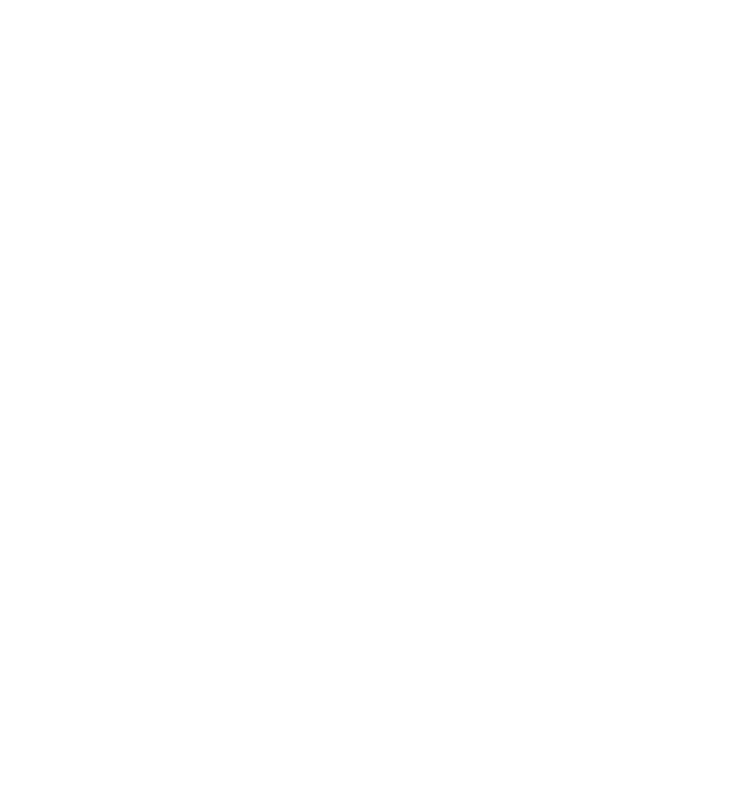
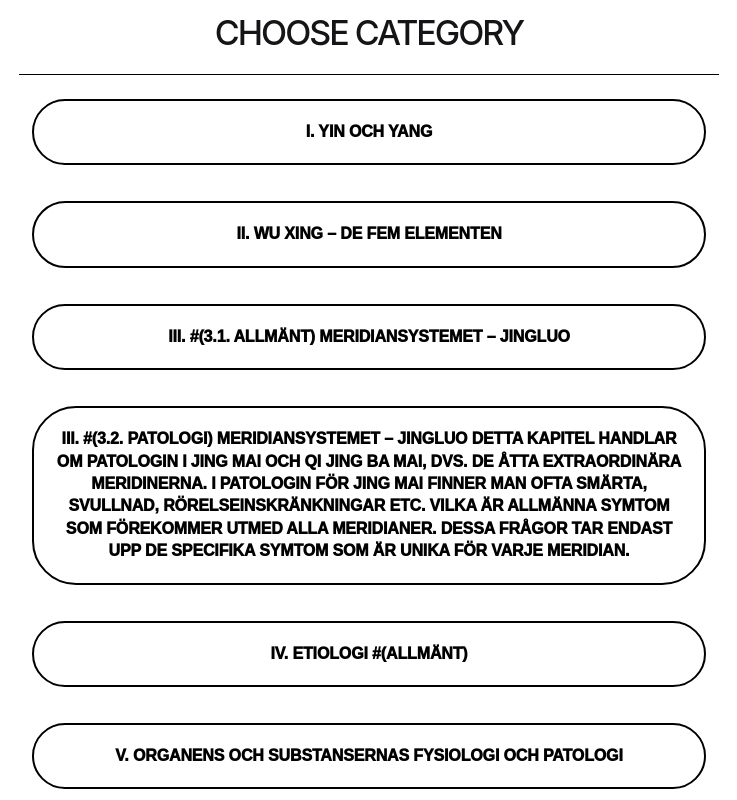
Before and after one commit to fazlizekiqi/quiz-acupuncture, an Angular app: page /categories in a window 1280 px wide. Before the commit this address led to /. Shown: the top 800 px of the page, without its empty margins (271-1008 px from the left). Built offline with nearby package versions, Linux system fonts and the light colour scheme.

Commit message:
Added categories page and category questions

```diff
--- a/src/app/app.routes.ts
+++ b/src/app/app.routes.ts
@@ -7,11 +7,16 @@
 import { SearchPageComponent } from './pages/search-page/search-page.component';
 import { ResultPageComponent } from './pages/result-page/result-page.component';
 import { TrainPageComponent } from './pages/train-page/train-page.component';
+import { CategoriesPageComponent } from './pages/categories-page/categories-page.component';
+import { CategoryPageComponent } from './pages/category-page/category-page.component';
+
 
 export const routes: Routes = [
   { path: '', component: HomePageComponent },
   { path: 'train', component: TrainPageComponent },
   { path: 'test', component: RandomPageComponent },
   { path: 'result', component: ResultPageComponent },
+  { path: 'categories', component: CategoriesPageComponent },
+  { path: 'categories/:id', component: CategoryPageComponent },
   { path: 'search', component: SearchPageComponent },
 ];
--- a/src/app/components/question/question.component.html
+++ b/src/app/components/question/question.component.html
@@ -58,7 +58,7 @@
 
   <div *ngIf="type==='train'" class="navigation-buttons-train">
 
-    <button  class="previous-button" (click)="revealAnswer()" [disabled]="!selectedAnswer ||  revealAnswerFlag.reveal" >Show answer</button>
+    <!-- <button  class="previous-button" (click)="revealAnswer()" [disabled]="!selectedAnswer ||  revealAnswerFlag.reveal" >Show answer</button> -->
     <button class="next-button" (click)="goToNextQuestion()">Next</button>
 
   </div>
--- a/src/app/components/question/question.component.ts
+++ b/src/app/components/question/question.component.ts
@@ -61,6 +61,7 @@
 
   selectAnswer(selectedOption: string) {
     this.selectedAnswer = selectedOption;
+    this.revealAnswer()
   }
 
   revealAnswer() {
--- /dev/null
+++ b/src/app/pages/categories-page/categories-page.component.html
@@ -0,0 +1,14 @@
+<h1>Choose category</h1>
+
+    <app-divider></app-divider>
+
+<div class="pill-group">
+
+    <ng-container *ngIf="categories$ | async as categories">
+        <div *ngFor="let category of categories" class="pill" (click)="[navigateToCategory(category)]">
+          <span>{{ category }}</span>
+        </div>
+      </ng-container>
+
+
+</div>
--- /dev/null
+++ b/src/app/pages/categories-page/categories-page.component.scss
@@ -0,0 +1,49 @@
+
+h1 {
+    font-size: 2.125rem;
+    color: var(--gray-900);
+    font-weight: 500;
+    line-height: 100%;
+    letter-spacing: -0.125rem;
+    display: flex;
+    justify-content: center;
+    text-transform: uppercase;
+    margin: 0;
+    font-family: "Inter Tight", -apple-system, BlinkMacSystemFont, "Segoe UI", Roboto,
+        Helvetica, Arial, sans-serif, "Apple Color Emoji", "Segoe UI Emoji",
+        "Segoe UI Symbol";
+}
+
+.pill-group {
+    display: flex;
+    flex-direction: column;
+    justify-content: space-around;
+    align-items: start;
+    flex-wrap: wrap;
+    gap: 2.25rem;
+}
+
+.pill {
+    cursor: pointer;
+    display: flex;
+    align-items: center;
+    align-self: center;
+    justify-content: center;
+    background: white;
+    color: black;
+    border: 2px solid black;
+    padding-block: 0.375rem;
+    border-radius: 2.75rem;
+    text-transform: uppercase;
+    transition: background 0.3s ease;
+    font-family: "Assistant", sans-serif;
+    font-size: 1rem;
+    font-style: normal;
+    font-weight: 1000;
+    line-height: 1.4rem;
+    letter-spacing: -0.00875rem;
+    text-decoration: none;
+    width: 90%;
+    padding:20px;
+    text-align: center;
+}
--- /dev/null
+++ b/src/app/pages/categories-page/categories-page.component.ts
@@ -0,0 +1,37 @@
+import { ChangeDetectionStrategy, Component } from '@angular/core';
+import { Router, RouterLink } from '@angular/router';
+import { DividerComponent } from '../../components/divider/divider.component';
+import { LoadDataService } from '../../services/load-data.service';
+import { Observable, map } from 'rxjs';
+import { AsyncPipe, NgFor, NgIf } from '@angular/common';
+
+@Component({
+  selector: 'app-categories-page',
+  standalone: true,
+  imports: [RouterLink, DividerComponent, AsyncPipe, NgFor, NgIf],
+  templateUrl: './categories-page.component.html',
+  styleUrl: './categories-page.component.scss',
+  changeDetection: ChangeDetectionStrategy.OnPush
+})
+export class CategoriesPageComponent {
+
+  public categories$:Observable<string []>;
+
+  constructor(
+    public readonly loadData: LoadDataService,
+    public readonly router:Router
+    ){
+    this.categories$ = loadData.questions.pipe(
+        map(questions => Array.from(new Set(questions.map(question => question.part))))
+      )
+  }
+
+  public navigateToCategory(route : string ){
+    const regex = /^[IVXLCDM]+/;
+    const match = route.match(regex);
+    const category = match ? match[0] : '';
+    const definition = match ? match.input : ''
+
+    this.router.navigate(['/categories', category], { queryParams:  {definition} })
+  }
+}
--- /dev/null
+++ b/src/app/pages/category-page/category-page.component.html
@@ -0,0 +1,21 @@
+<div>
+    <svg (click)="goToHomePage()" fill="#000000" height="35px" width="35px" version="1.1" id="Capa_1"
+        xmlns="http://www.w3.org/2000/svg" xmlns:xlink="http://www.w3.org/1999/xlink" viewBox="0 0 219.151 219.151"
+        xml:space="preserve">
+        <g>
+            <path
+                d="M109.576,219.151c60.419,0,109.573-49.156,109.573-109.576C219.149,49.156,169.995,0,109.576,0S0.002,49.156,0.002,109.575
+		C0.002,169.995,49.157,219.151,109.576,219.151z M109.576,15c52.148,0,94.573,42.426,94.574,94.575
+		c0,52.149-42.425,94.575-94.574,94.576c-52.148-0.001-94.573-42.427-94.573-94.577C15.003,57.427,57.428,15,109.576,15z" />
+            <path d="M94.861,156.507c2.929,2.928,7.678,2.927,10.606,0c2.93-2.93,2.93-7.678-0.001-10.608l-28.82-28.819l83.457-0.008
+		c4.142-0.001,7.499-3.358,7.499-7.502c-0.001-4.142-3.358-7.498-7.5-7.498l-83.46,0.008l28.827-28.825
+		c2.929-2.929,2.929-7.679,0-10.607c-1.465-1.464-3.384-2.197-5.304-2.197c-1.919,0-3.838,0.733-5.303,2.196l-41.629,41.628
+		c-1.407,1.406-2.197,3.313-2.197,5.303c0.001,1.99,0.791,3.896,2.198,5.305L94.861,156.507z" />
+        </g>
+    </svg>
+</div>
+<app-question   [type]="'train'" [showNextButton]="false" [qs]="question"
+    (nextClick)="nextQuestion($event)">
+</app-question>
+
+<!-- <app-loading-spinner *ngIf="showSpinner$.pipe() | async"></app-loading-spinner> -->
--- /dev/null
+++ b/src/app/pages/category-page/category-page.component.ts
@@ -0,0 +1,54 @@
+import { Component, OnInit } from '@angular/core';
+import { ActivatedRoute, Route, Router } from '@angular/router';
+import { combineLatest, map, of, switchMap } from 'rxjs';
+import { LoadDataService } from '../../services/load-data.service';
+import { QuestionComponent } from '../../components/question/question.component';
+import { NgIf } from '@angular/common';
+
+@Component({
+  selector: 'app-category-page',
+  standalone: true,
+  imports: [QuestionComponent, NgIf],
+  templateUrl: './category-page.component.html',
+  styleUrl: './category-page.component.scss'
+})
+export class CategoryPageComponent {
+
+
+  public urlParams$ ;
+  public questions$;
+  public allQuestions?: any;
+  public question?: any;
+  constructor(
+    private readonly route: ActivatedRoute,
+    private readonly loadData : LoadDataService,
+    private readonly rt: Router
+    ){
+    this.urlParams$ = combineLatest([this.route.params, this.route.queryParams]).pipe(
+      map(([category,queryParams])=> {
+        return {category: category['id'], definition: queryParams['definition']}
+      })
+    )
+
+    this.questions$ = this.urlParams$.pipe(
+      switchMap(params => {
+        return this.loadData.findQuestionWithAnswerByCategory(params.definition)
+      })
+    )
+
+    this.questions$.subscribe(allQuestions => {
+      this.allQuestions = allQuestions.reverse();
+      this.question = this.allQuestions.pop()
+    })
+
+  }
+
+  public nextQuestion(event: any){
+    this.question = this.allQuestions?.pop()
+  }
+
+
+  public goToHomePage() {
+    this.rt.navigate([''])
+  }
+}
--- a/src/app/pages/home-page/home-page.component.html
+++ b/src/app/pages/home-page/home-page.component.html
@@ -7,6 +7,10 @@
 
         <a class="pill" [routerLink]="['/test']">
             <span>Start a test with 20 questions</span>
+        </a>
+
+        <a class="pill" [routerLink]="['/categories']" >
+            <span>Train by categories</span>
         </a>
 
         <a class="pill" [routerLink]="['/train']" [queryParams]="{ random: false }">
--- a/src/app/services/load-data.service.ts
+++ b/src/app/services/load-data.service.ts
@@ -1,6 +1,6 @@
 import { HttpClient } from '@angular/common/http';
 import { Injectable } from '@angular/core';
-import { BehaviorSubject, combineLatest, map, take, tap } from 'rxjs';
+import { BehaviorSubject, combineLatest, map, take, tap ,filter} from 'rxjs';
 import { QuizQuestion } from '../domain/models';
 import { QuizAnswer } from './result.service';
 
@@ -59,6 +59,16 @@
     );
   }
 
+  public findQuestionWithAnswerByCategory(category: string ){
+    return this.questionWithAnswers.pipe(
+      map((questions: any) =>  {
+
+        return  questions.filter((qs: any) => qs.part.toUpperCase() === category.toUpperCase())
+
+      })
+    )
+  }
+
   public get questions() {
     return this.questions$.pipe()
   }
```
Also changed, not shown: src/app/pages/category-page/category-page.component.scss (added), 2 other files (tests, documents, lock files or other folders).
